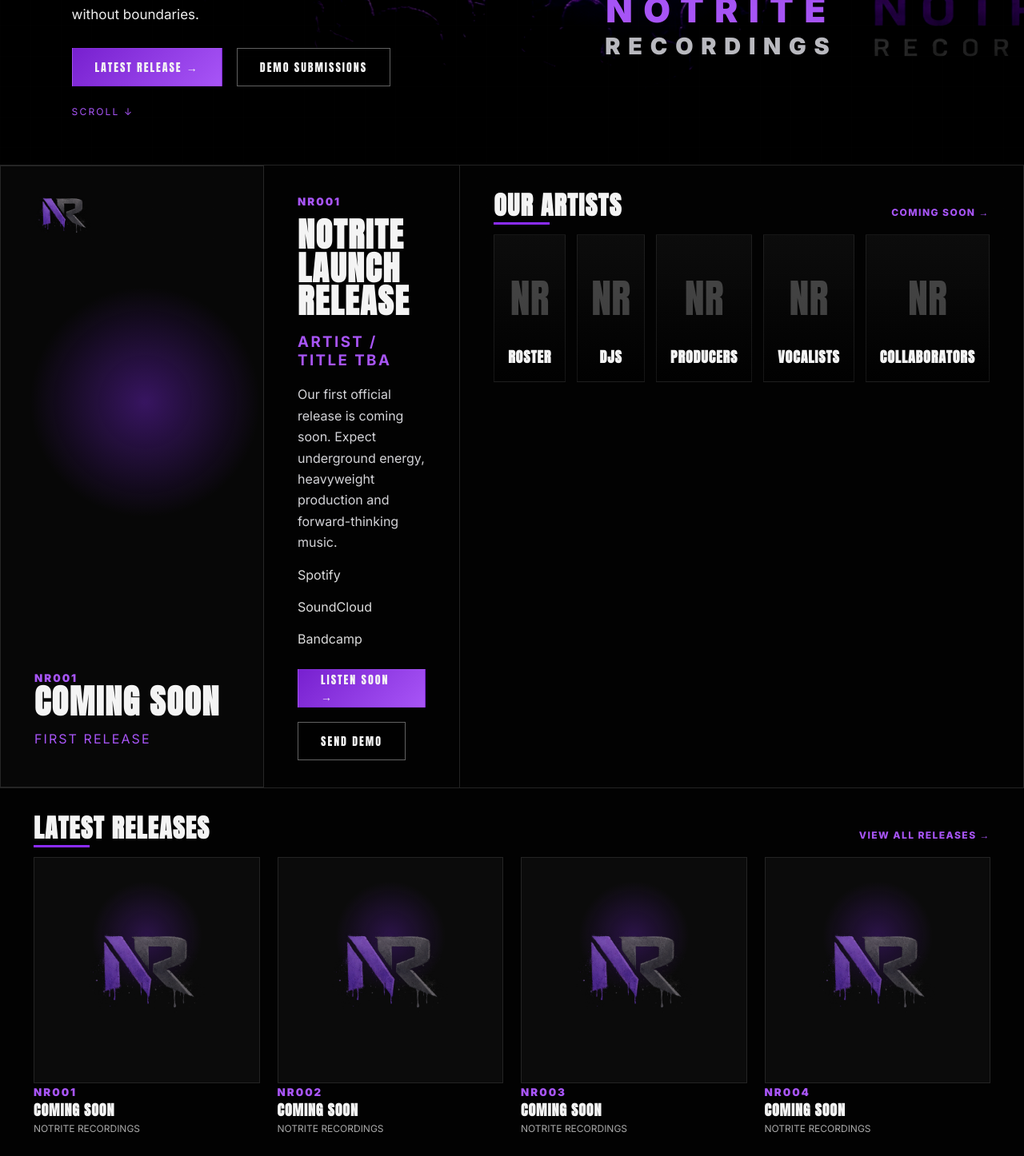
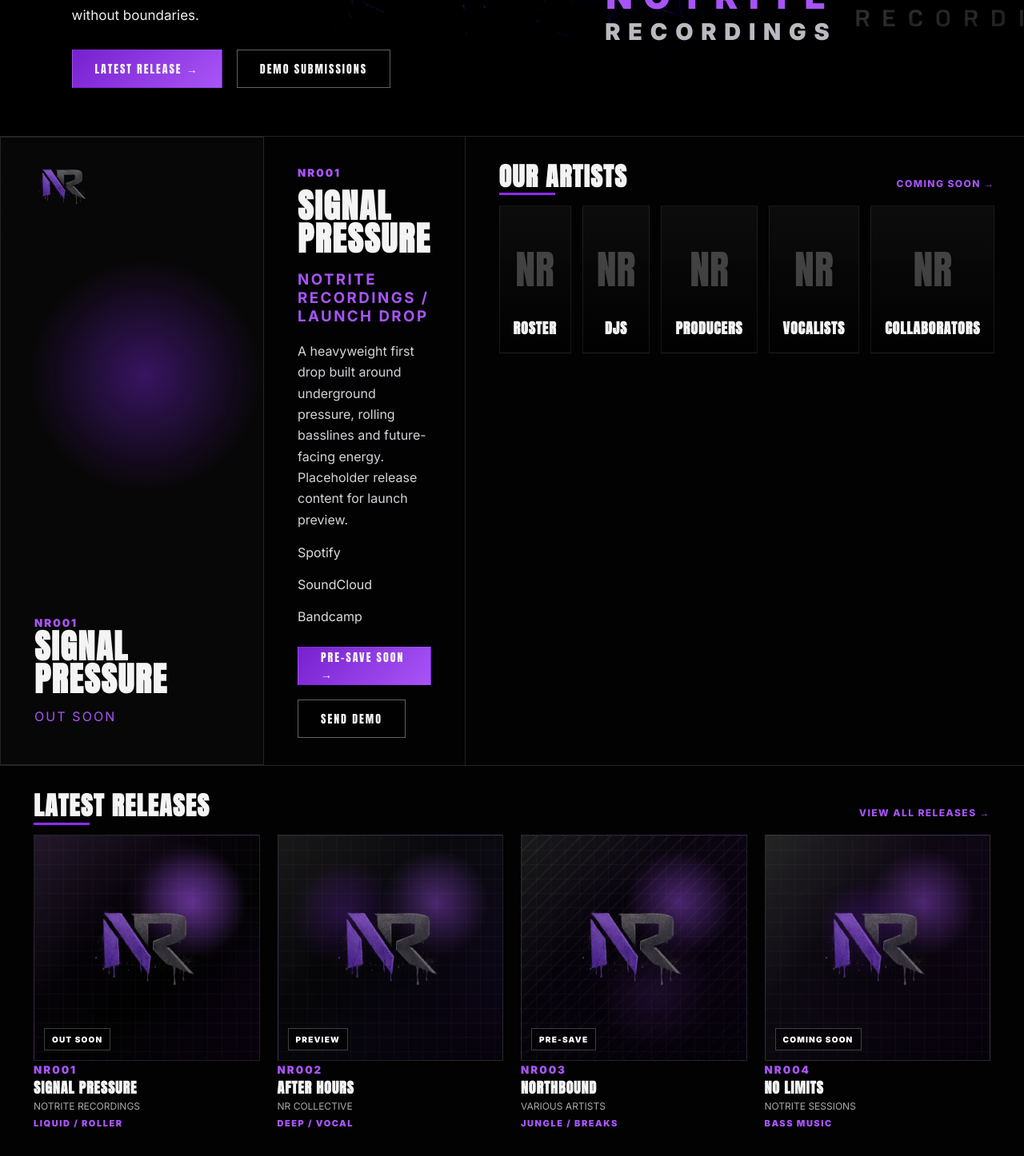
Before and after one commit to nrrecordings/nr-recordings-site, a React (Vite) app: page / in a window 1280 px wide. Shown: the part 500-1946 px from the top of the page at 80% size. Built offline with nearby package versions, Linux system fonts and the light colour scheme.

Commit message:
Add files via upload

```diff
--- a/package.json
+++ b/package.json
@@ -1,7 +1,7 @@
 {
   "name": "notrite-recordings-site",
   "private": true,
-  "version": "5.0.0",
+  "version": "6.0.0",
   "type": "module",
   "scripts": {
     "dev": "vite",
--- a/src/main.jsx
+++ b/src/main.jsx
@@ -2,16 +2,22 @@
 import { createRoot } from 'react-dom/client';
 import './style.css';
 
+const releases = [
+  { code: 'NR001', title: 'Signal Pressure', artist: 'Notrite Recordings', tag: 'Liquid / Roller', status: 'Out Soon' },
+  { code: 'NR002', title: 'After Hours', artist: 'NR Collective', tag: 'Deep / Vocal', status: 'Preview' },
+  { code: 'NR003', title: 'Northbound', artist: 'Various Artists', tag: 'Jungle / Breaks', status: 'Pre-Save' },
+  { code: 'NR004', title: 'No Limits', artist: 'Notrite Sessions', tag: 'Bass Music', status: 'Coming Soon' }
+];
+
 const artists = ['Roster', 'DJs', 'Producers', 'Vocalists', 'Collaborators'];
-const releases = ['NR001', 'NR002', 'NR003', 'NR004'];
 
 function NRMark({ className = '' }) {
   return <img className={`nr-mark ${className}`} src="/assets/nr-mark.png" alt="NR" />;
 }
 
-function BrandLogo({ className = '' }) {
+function BrandLogo() {
   return (
-    <div className={`brand-logo ${className}`}>
+    <div className="brand-logo">
       <NRMark />
       <div className="brand-words">
         <span className="notrite">NOTRITE</span>
@@ -38,7 +44,6 @@
     <main className="site">
       <header className="topbar">
         <a href="#home"><BrandLogo /></a>
-
         <nav>
           <a href="#home">Home</a>
           <a href="#releases">Releases</a>
@@ -49,7 +54,6 @@
           <a href="#about">About</a>
           <a href="#contact">Contact</a>
         </nav>
-
         <div className="social-icons">
           <a href="#">◎</a>
           <a href="#">☁</a>
@@ -75,7 +79,6 @@
             <a className="btn primary" href="#featured">Latest Release →</a>
             <a className="btn ghost" href="#demos">Demo Submissions</a>
           </div>
-          <a className="scroll" href="#featured">Scroll ↓</a>
         </div>
 
         <div className="hero-logo">
@@ -84,28 +87,28 @@
       </section>
 
       <section id="featured" className="featured">
-        <div className="release-art">
+        <div className="release-art feature-art">
           <NRMark />
           <div>
             <small>NR001</small>
-            <h2>Coming Soon</h2>
-            <p>First release</p>
+            <h2>Signal Pressure</h2>
+            <p>Out Soon</p>
           </div>
         </div>
 
         <div className="release-info">
           <small>NR001</small>
-          <h2>Notrite Launch Release</h2>
-          <h3>Artist / Title TBA</h3>
+          <h2>Signal Pressure</h2>
+          <h3>Notrite Recordings / Launch Drop</h3>
           <p>
-            Our first official release is coming soon. Expect underground energy,
-            heavyweight production and forward-thinking music.
+            A heavyweight first drop built around underground pressure, rolling basslines
+            and future-facing energy. Placeholder release content for launch preview.
           </p>
           <div className="platforms">
             <span>Spotify</span><span>SoundCloud</span><span>Bandcamp</span>
           </div>
           <div className="buttons">
-            <a className="btn primary" href="#">Listen Soon →</a>
+            <a className="btn primary" href="#">Pre-Save Soon →</a>
             <a className="btn ghost" href="#demos">Send Demo</a>
           </div>
         </div>
@@ -132,12 +135,17 @@
           <a href="#">View all releases →</a>
         </div>
         <div className="release-grid">
-          {releases.map((code) => (
-            <article key={code}>
-              <div className="mini-art"><NRMark /></div>
-              <small>{code}</small>
-              <h3>Coming Soon</h3>
-              <p>Notrite Recordings</p>
+          {releases.map((release, index) => (
+            <article className={`release-tile release-${index + 1}`} key={release.code}>
+              <div className="mini-art">
+                <NRMark />
+                <div className="art-noise" />
+                <span>{release.status}</span>
+              </div>
+              <small>{release.code}</small>
+              <h3>{release.title}</h3>
+              <p>{release.artist}</p>
+              <em>{release.tag}</em>
             </article>
           ))}
         </div>
```
Also changed, not shown: public/assets/hero-crowd.jpg, public/assets/nr-mark.png, src/style.css.
